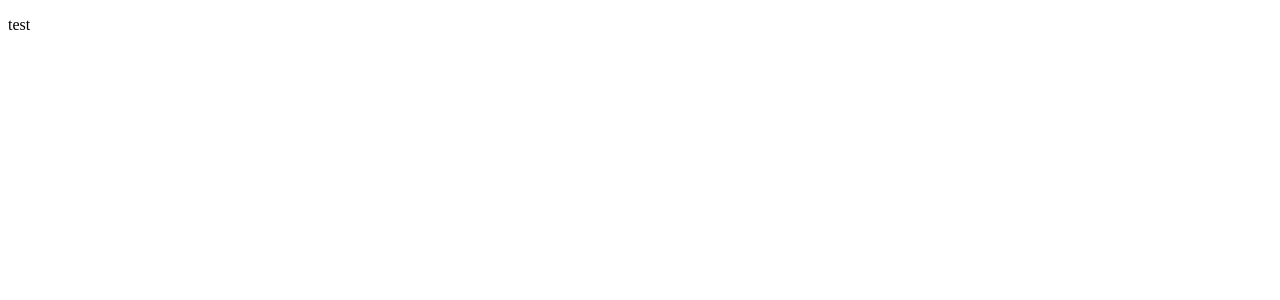
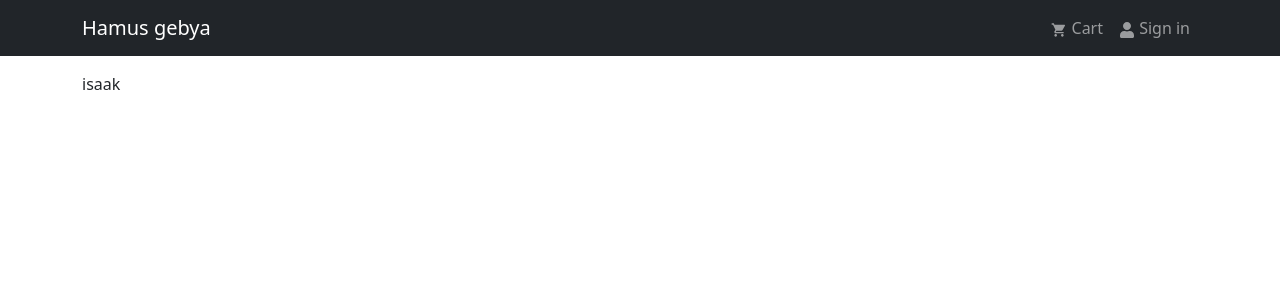
Before and after one commit to isaakgz/Gebeya_TechMart-E-commerce_Website, a React (Vite) app in the folder front-end/: page / in a window 1280 px wide. Shown: the top 300 px of the page. Built offline with nearby package versions, Linux system fonts and the light colour scheme.

Commit message:
haeder component has been builted

```diff
--- a/front-end/package.json
+++ b/front-end/package.json
@@ -10,8 +10,11 @@
     "preview": "vite preview"
   },
   "dependencies": {
+    "bootstrap": "^5.3.2",
     "react": "^18.2.0",
-    "react-dom": "^18.2.0"
+    "react-bootstrap": "^2.9.2",
+    "react-dom": "^18.2.0",
+    "react-icons": "^4.12.0"
   },
   "devDependencies": {
     "@types/react": "^18.2.43",
--- a/front-end/src/App.tsx
+++ b/front-end/src/App.tsx
@@ -1,9 +1,17 @@
+import { Container } from "react-bootstrap";
 import "./App.css";
+import Header from "./components/Header";
 
 function App() {
   return (
     <>
-      <p>test</p>
+    <Header/>
+    <main className="py-3">
+      <Container>
+        <p>isaak</p>
+      </Container>
+
+    </main>
     </>
   );
 }
--- /dev/null
+++ b/front-end/src/components/Header.tsx
@@ -0,0 +1,25 @@
+import { Nav, Navbar, Container } from "react-bootstrap";
+import { FaUser } from "react-icons/fa";
+import { MdShoppingCart } from "react-icons/md";
+
+function Header() {
+  return (
+    <header>
+      <Navbar bg="dark" variant="dark" expand="md" collapseOnSelect>
+        <Container>
+        <Navbar.Brand href="/">Hamus gebya</Navbar.Brand>
+        <Navbar.Toggle aria-controls="basic-navbar-nav" />
+        <Navbar.Collapse id="basic-navbar-nav">
+          <Nav className="ms-auto">
+            <Nav.Link href="/cart"><MdShoppingCart/>  Cart</Nav.Link>
+            <Nav.Link href="/login"><FaUser/>  Sign in</Nav.Link>
+          </Nav>
+
+        </Navbar.Collapse>
+        </Container>
+      </Navbar>
+    </header>
+  );
+}
+
+export default Header;
--- a/front-end/src/main.tsx
+++ b/front-end/src/main.tsx
@@ -1,5 +1,6 @@
 import React from 'react'
 import ReactDOM from 'react-dom/client'
+import "bootstrap/dist/css/bootstrap.css"
 import App from './App.tsx'
 import './index.css'
 
```
Also changed, not shown: 2 other files (tests, documents, lock files or other folders).
